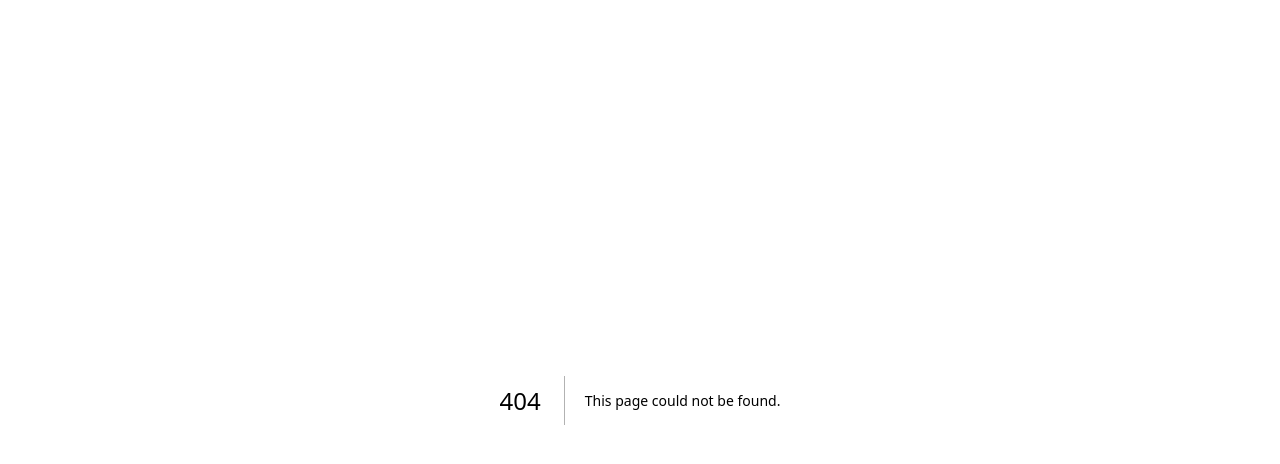
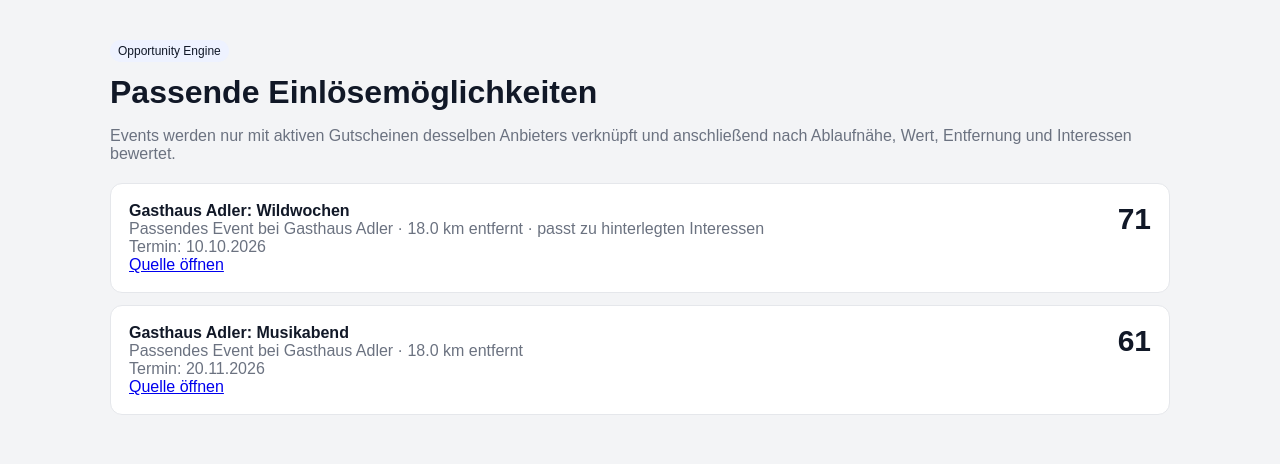
Before and after one commit to FISCHERTEC-cyber/fba, a Next.js app: page /opportunities in a window 1280 px wide. Before the commit this address had no page. Shown: the top 464 px of the page. Built offline with nearby package versions, Linux system fonts and the light colour scheme.

Commit message:
feat: add opportunity engine demo page

```diff
--- /dev/null
+++ b/app/opportunities/page.tsx
@@ -0,0 +1,43 @@
+import { vouchers } from '@/lib/demo';
+import { buildOpportunities, type MerchantEvent } from '@/lib/opportunity-engine';
+
+const events: MerchantEvent[] = [
+  {
+    id: 'evt-wild-2026', merchantName: 'Gasthaus Adler', title: 'Wildwochen',
+    startsAt: '2026-10-10T00:00:00Z', endsAt: '2026-10-25T23:59:59Z',
+    sourceUrl: 'https://example.org/wildwochen', sourceLabel: 'Website', distanceKm: 18,
+    categories: ['Wild', 'Saisonküche'], detectedAt: '2026-09-04T18:00:00Z'
+  },
+  {
+    id: 'evt-music-2026', merchantName: 'Gasthaus Adler', title: 'Musikabend',
+    startsAt: '2026-11-20T18:00:00Z', sourceUrl: 'https://example.org/musikabend',
+    sourceLabel: 'Website', distanceKm: 18, categories: ['Musik'], detectedAt: '2026-09-04T18:00:00Z'
+  }
+];
+
+export default function OpportunitiesPage() {
+  const results = buildOpportunities(vouchers, events, {
+    now: '2026-09-04T18:00:00+02:00',
+    preferredCategories: ['Wild', 'Saisonküche'],
+    maxDistanceKm: 50
+  });
+
+  return <main>
+    <p className="badge">Opportunity Engine</p>
+    <h1>Passende Einlösemöglichkeiten</h1>
+    <p className="muted">Events werden nur mit aktiven Gutscheinen desselben Anbieters verknüpft und anschließend nach Ablaufnähe, Wert, Entfernung und Interessen bewertet.</p>
+    <section className="list" style={{marginTop:20}}>
+      {results.map(item => <article className="card" key={item.id}>
+        <div className="row">
+          <div>
+            <strong>{item.merchantName}: {item.title}</strong>
+            <div className="muted">{item.reason.join(' · ')}</div>
+            {item.startsAt && <div className="muted">Termin: {new Date(item.startsAt).toLocaleDateString('de-DE')}</div>}
+            {item.sourceUrl && <div><a href={item.sourceUrl}>Quelle öffnen</a></div>}
+          </div>
+          <div className="metric">{item.relevanceScore}</div>
+        </div>
+      </article>)}
+    </section>
+  </main>;
+}
```
